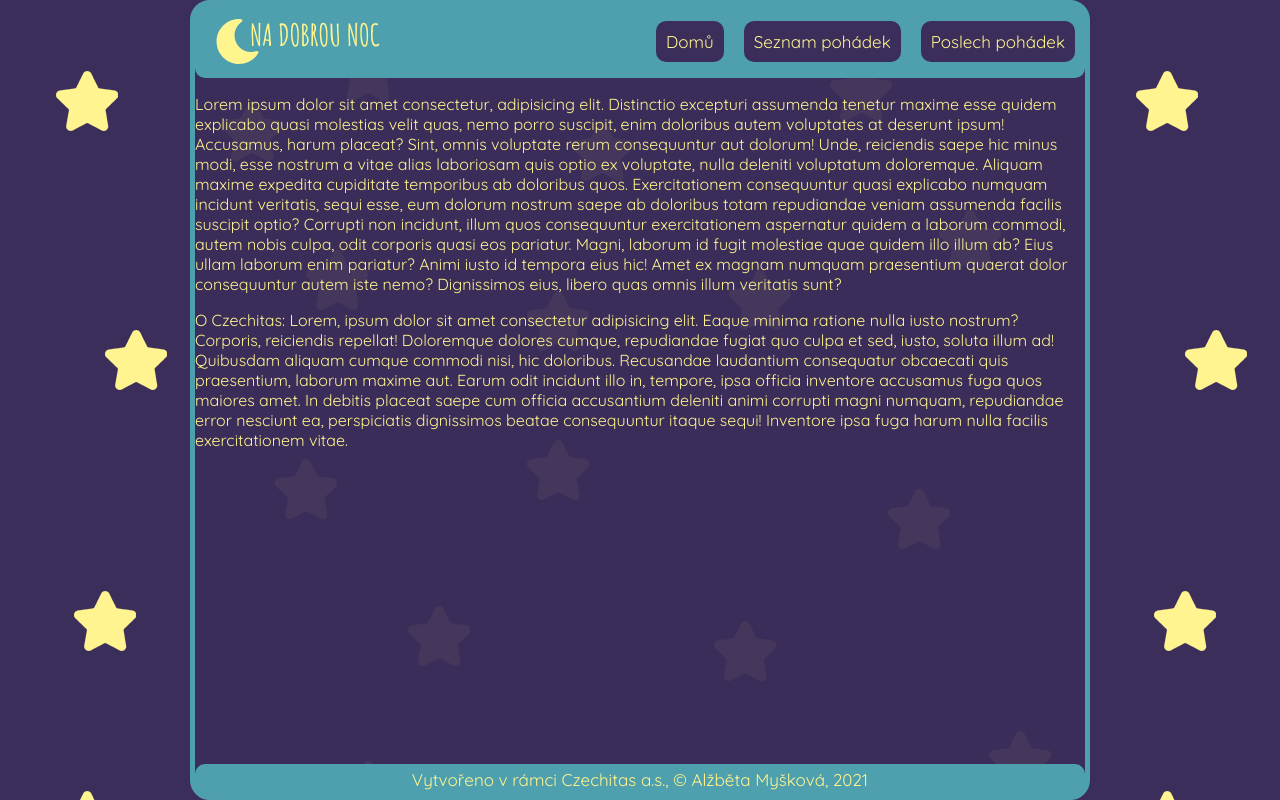
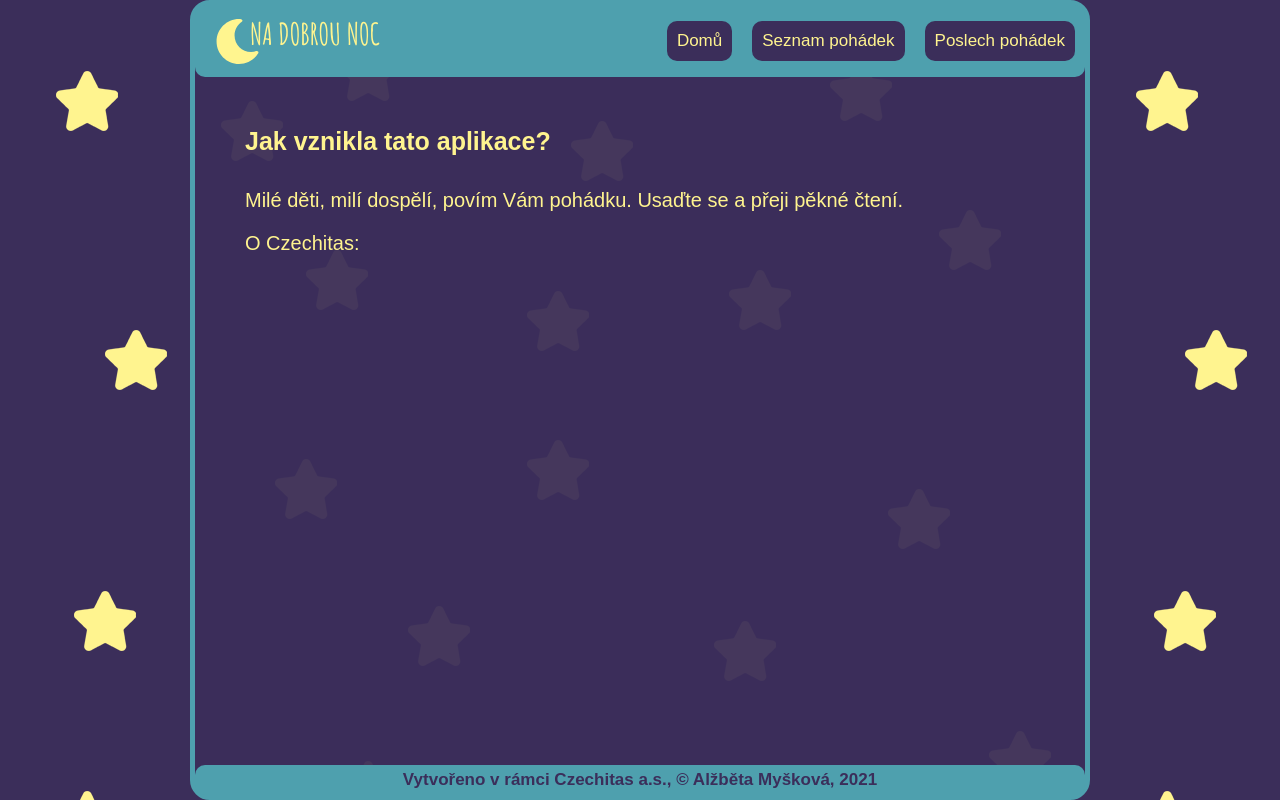
Before and after one commit to alzbetamyskova/NaDobrouNoc, a React app: page /about in a window 1280 px wide. Built offline with nearby package versions, Linux system fonts and the light colour scheme; no server answers.

Commit message:
zprovozněn firebase, debugování

```diff
--- a/src/components/ButtonSearch/index.jsx
+++ b/src/components/ButtonSearch/index.jsx
@@ -4,7 +4,7 @@ import './style.css';
 const ButtonSearch = ({filtrKeyWords}) => {
 
   return(
-    <button disabled={filtrKeyWords.length >= 4 && filtrKeyWords.length === 0} className={`buttonsearch ${(filtrKeyWords.length >= 4 && filtrKeyWords.length === 0) ? 'disabled' : ''}`}>Hledat</button>
+    <button disabled={filtrKeyWords.length >= 4 || filtrKeyWords.length === 0} className={`buttonsearch ${(filtrKeyWords.length >= 4 || filtrKeyWords.length === 0) ? 'disabled' : ''}`}>Hledat</button>
   );
 };
 
--- a/src/components/Filter/index.jsx
+++ b/src/components/Filter/index.jsx
@@ -20,10 +20,10 @@ const Filter = ({setViewTales}) => {
       condition1 = fairytale.keywords.some(keyword => (keyword === filtrKeyWords[0]))
       if (!condition1 && filtrKeyWords[1]) {
       condition2 = fairytale.keywords.some(keyword => (keyword === filtrKeyWords[1]))
-      } else if (!condition2 && filtrKeyWords[2]) {
+      }
+      if ((!condition1 || !condition2) && filtrKeyWords[2]) {
       condition3 = fairytale.keywords.some(keyword => (keyword === filtrKeyWords[2]))
       };
-
       if (condition1 || condition2 || condition3) {
         filtrItems.push(fairytale)
       };
--- a/src/components/Footer/style.css
+++ b/src/components/Footer/style.css
@@ -4,7 +4,9 @@
   background-color: #4EA0AE;
   border-radius: 10px;
   font-size: 17px;
+  font-weight: bold;
   padding: 5px;
+  color: #3B2E5A;
 }
 
 .fixedbottom {
--- a/src/index.jsx
+++ b/src/index.jsx
@@ -1,7 +1,5 @@
-import React from 'react';
+import React, { useEffect, useState } from 'react';
 import { render } from 'react-dom';
-import HomePage from './pages/HomePage';
-import Tales from './pages/Tales';
 import {
   BrowserRouter as Router,
   Switch,
@@ -10,22 +8,43 @@ import {
 } from 'react-router-dom';
 
 import './style.css';
+import HomePage from './pages/HomePage';
+import Tales from './pages/Tales';
 import About from './pages/About';
 import ListOfTales from './pages/LisOfTales';
 import AudioTales from './pages/AudioTales';
 
-const App = () => (
+const App = () => {
+
+  const [appData, setAppData] = useState('');
+
+  // const fetchData = async () => {
+  //   fetch('https://nadobrounoc-e4493-default-rtdb.europe-west1.firebasedatabase.app/data.json')
+  //       .then((resp) => resp.json())
+  //       .then((json) => setAppData(json))
+  // }
+
+  useEffect(
+    () => {
+      fetch('https://nadobrounoc-e4493-default-rtdb.europe-west1.firebasedatabase.app/data.json')
+        .then((resp) => resp.json())
+        .then((json) => setAppData(json))
+    }, []
+  );
+
+return(
   <div className="container">
     <Router>
       <Switch>
           <Route exact path="/"> <HomePage /> </Route>
-          <Route exact path="/tales/:id" component={Tales}/>
+          <Route exact path="/tales/:id" component={(props) => <Tales {...props} appData={appData} />}/>
           <Route exact path="/about"> <About /> </Route>
-          <Route exact path="/listoftales"> <ListOfTales /> </Route>
-          <Route exact path="/audiotales"> <AudioTales /> </Route>
+          <Route exact path="/listoftales" component={(props) => <ListOfTales {...props} appData={appData} setAppData={setAppData}/>}/>
+          <Route exact path="/audiotales" component={(props) => <AudioTales {...props} appData={appData} />}/>
       </Switch>
     </Router>
   </div>
 );
+};
 
 render(<App />, document.querySelector('#app'));
--- a/src/pages/About/index.jsx
+++ b/src/pages/About/index.jsx
@@ -3,19 +3,17 @@ import Descriptions from '../../components/Descriptions';
 import Footer from '../../components/Footer';
 import Header from '../../components/Header';
 import { PAGES } from '../../helpers';
+import './style.css';
 
 const About = () => {
   return(
     <>
     <Header page={PAGES.about}/>
-    <p>Lorem ipsum dolor sit amet consectetur, adipisicing elit. Distinctio excepturi assumenda tenetur maxime esse quidem explicabo quasi molestias velit quas, nemo porro suscipit, enim doloribus autem voluptates at deserunt ipsum!
-    Accusamus, harum placeat? Sint, omnis voluptate rerum consequuntur aut dolorum! Unde, reiciendis saepe hic minus modi, esse nostrum a vitae alias laboriosam quis optio ex voluptate, nulla deleniti voluptatum doloremque.
-    Aliquam maxime expedita cupiditate temporibus ab doloribus quos. Exercitationem consequuntur quasi explicabo numquam incidunt veritatis, sequi esse, eum dolorum nostrum saepe ab doloribus totam repudiandae veniam assumenda facilis suscipit optio?
-    Corrupti non incidunt, illum quos consequuntur exercitationem aspernatur quidem a laborum commodi, autem nobis culpa, odit corporis quasi eos pariatur. Magni, laborum id fugit molestiae quae quidem illo illum ab?
-    Eius ullam laborum enim pariatur? Animi iusto id tempora eius hic! Amet ex magnam numquam praesentium quaerat dolor consequuntur autem iste nemo? Dignissimos eius, libero quas omnis illum veritatis sunt?</p>
-    <p>O Czechitas: Lorem, ipsum dolor sit amet consectetur adipisicing elit. Eaque minima ratione nulla iusto nostrum? Corporis, reiciendis repellat! Doloremque dolores cumque, repudiandae fugiat quo culpa et sed, iusto, soluta illum ad!
-    Quibusdam aliquam cumque commodi nisi, hic doloribus. Recusandae laudantium consequatur obcaecati quis praesentium, laborum maxime aut. Earum odit incidunt illo in, tempore, ipsa officia inventore accusamus fuga quos maiores amet.
-    In debitis placeat saepe cum officia accusantium deleniti animi corrupti magni numquam, repudiandae error nesciunt ea, perspiciatis dignissimos beatae consequuntur itaque sequi! Inventore ipsa fuga harum nulla facilis exercitationem vitae.</p>
+    <div className='abouttale'>
+      <h4>Jak vznikla tato aplikace?</h4>
+      <p>Milé děti, milí dospělí, povím Vám pohádku. Usaďte se a přeji pěkné čtení.</p>
+      <p>O Czechitas:</p>
+    </div>
     <Footer fixedbottom={true}/>
     </>
   );
--- /dev/null
+++ b/src/pages/About/style.css
@@ -0,0 +1,8 @@
+.abouttale{
+  margin: 50px;
+  font-size: 20px;
+}
+
+.abouttale h4 {
+  font-size: 25px;
+}
--- a/src/pages/AudioTales/index.jsx
+++ b/src/pages/AudioTales/index.jsx
@@ -4,14 +4,14 @@ import Header from '../../components/Header';
 import Footer from '../../components/Footer';
 import { PAGES } from '../../helpers';
 import unicorn from '../../components/AudioPlayer/img/unicorn.png';
-import data from '../../assets/database.json';
+import './style.css';
 
-const AudioTales = () => {
+const AudioTales = (props) => {
   return(
     <div className='audiotales'>
       <Header page={PAGES.audiotales}/>
-      <h3>Poslech pohádek</h3>
-      <AudioPlayer tracks={data.audio}/>
+      <h3 className='audioh3'>Poslech pohádek</h3>
+      <AudioPlayer tracks={props.appData.audio}/>
       <Footer fixedbottom={true}/>
     </div>
   );
--- /dev/null
+++ b/src/pages/AudioTales/style.css
@@ -0,0 +1,5 @@
+.audioh3 {
+  text-align: center;
+  margin: 50px auto;
+  font-size: 25px;
+}
--- a/src/pages/LisOfTales/index.jsx
+++ b/src/pages/LisOfTales/index.jsx
@@ -4,12 +4,11 @@ import Footer from '../../components/Footer';
 import Header from '../../components/Header';
 import TalesView from '../../components/TalesView';
 import { PAGES } from '../../helpers/index.js';
-import data from '../../assets/database.json';
 import './style.css';
 
-const ListOfTales = () => {
+const ListOfTales = (props) => {
 
-  const [viewTales, setViewTales] = useState(data.fairytales);
+  const [viewTales, setViewTales] = useState(props.appData.fairytales);
 
   return(
     <>
--- a/src/pages/Tales/index.jsx
+++ b/src/pages/Tales/index.jsx
@@ -1,7 +1,6 @@
-import React from 'react';
+import React, { useEffect } from 'react';
 import Header from '../../components/Header';
 import KeyWords from '../../components/KeyWords';
-import data from '../../assets/database.json';
 import Footer from '../../components/Footer';
 import YouTube from 'react-youtube';
 import './style.css';
@@ -14,7 +13,7 @@ import ButtonNext from '../../components/ButtonNext';
 
 const Tales = (props) => {
 
-  const fairytale = data.fairytales[props.match.params.id - 1];
+  const fairytale = props.appData.fairytales[props.match.params.id - 1];
 
   const opts = {
     height: '390',
--- a/src/pages/Tales/style.css
+++ b/src/pages/Tales/style.css
@@ -19,6 +19,7 @@
 
 .text {
   margin-top: 40px;
+  font-size: 20px;
 }
 
 .buttonstale {
```
Also changed, not shown: src/components/ButtonPrev/index.jsx (+11 -3 lines).
